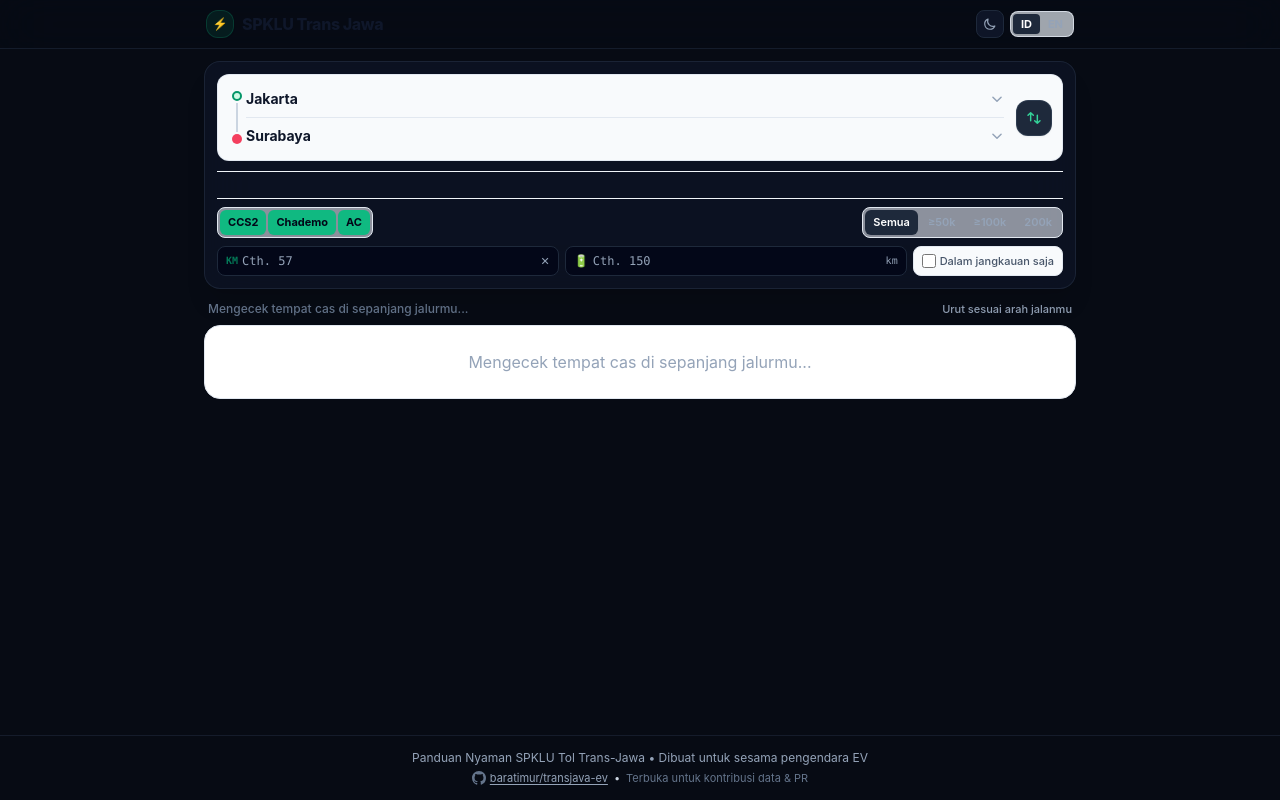
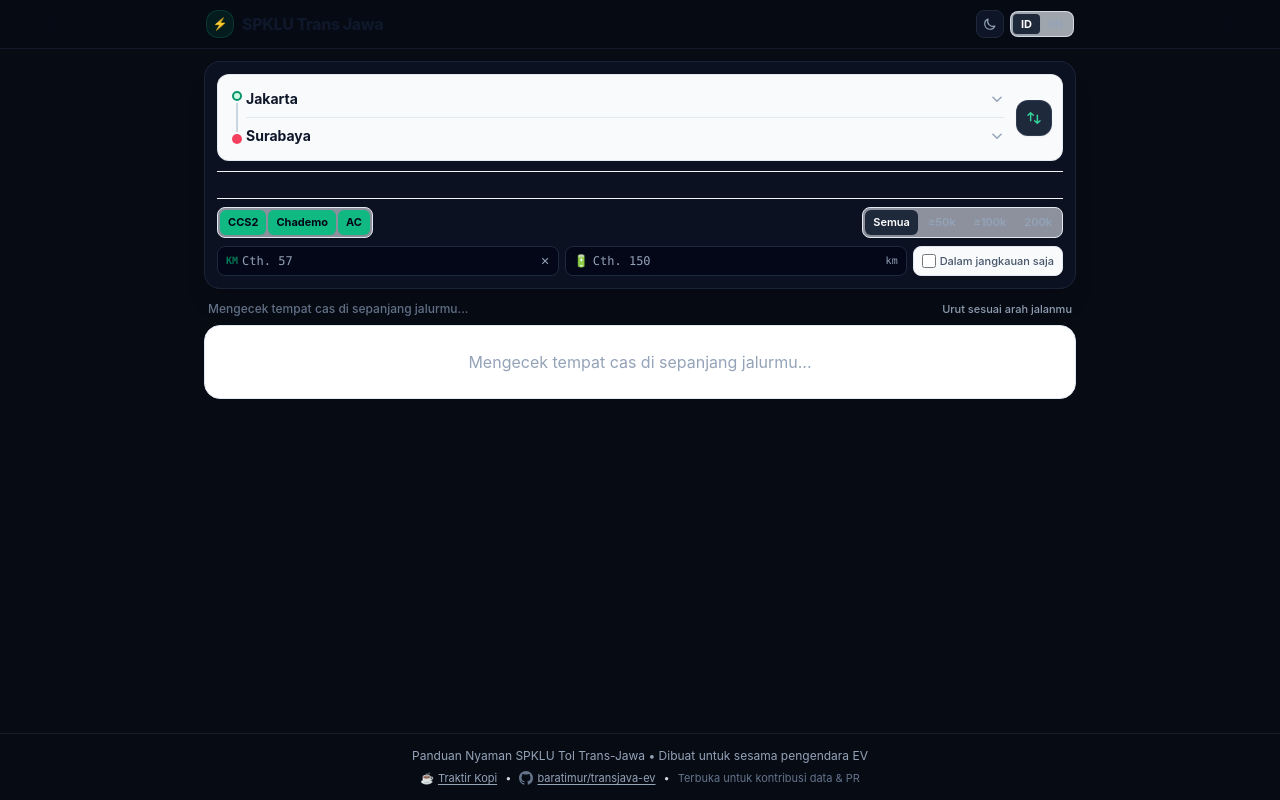
Before and after one commit to baratimur/transjava-ev, a plain HTML site: page index.html in a window 1280 px wide. Drawn offline with nearby package versions, Linux system fonts and the light colour scheme.

Commit message:
Update index.html

```diff
--- a/index.html
+++ b/index.html
@@ -283,9 +283,15 @@
   </main>
 
   <!-- Footer -->
-  <footer class="border-t border-slate-200/80 dark:border-slate-800/60 py-3.5 text-center text-xs text-slate-500 dark:text-slate-400 space-y-1 transition-colors">
+  <footer class="border-t border-slate-200/80 dark:border-slate-800/60 py-3.5 text-center text-xs text-slate-500 dark:text-slate-400 space-y-1.5 transition-colors">
     <p data-i18n="footer">Panduan Nyaman SPKLU Tol Trans-Jawa • Dibuat untuk sesama pengendara EV</p>
-    <div class="flex items-center justify-center gap-1.5 text-[11px]">
+    <div class="flex items-center justify-center gap-2 text-[11px] flex-wrap">
+      <a href="https://trakteer.id/bara.timur/tip" target="_blank" rel="noopener"
+         class="inline-flex items-center gap-1 text-slate-600 dark:text-slate-400 hover:text-emerald-600 dark:hover:text-emerald-400 transition-colors group">
+        <span>☕</span>
+        <span class="underline underline-offset-2">Traktir Kopi</span>
+      </a>
+      <span class="text-slate-300 dark:text-slate-700">•</span>
       <a href="https://github.com/baratimur/transjava-ev" target="_blank" rel="noopener"
          class="inline-flex items-center gap-1 text-slate-600 dark:text-slate-400 hover:text-emerald-600 dark:hover:text-emerald-400 transition-colors group">
         <svg class="w-3.5 h-3.5 fill-current text-slate-500 group-hover:text-emerald-600 transition-colors" viewBox="0 0 24 24">
@@ -297,7 +303,6 @@
       <span data-i18n="contrib_hint" class="text-slate-500">Terbuka untuk kontribusi data & PR</span>
     </div>
   </footer>
-
   <script>
     // --- LOGIKA PWA INSTALL PROMPT ---
     let deferredPrompt;
```
